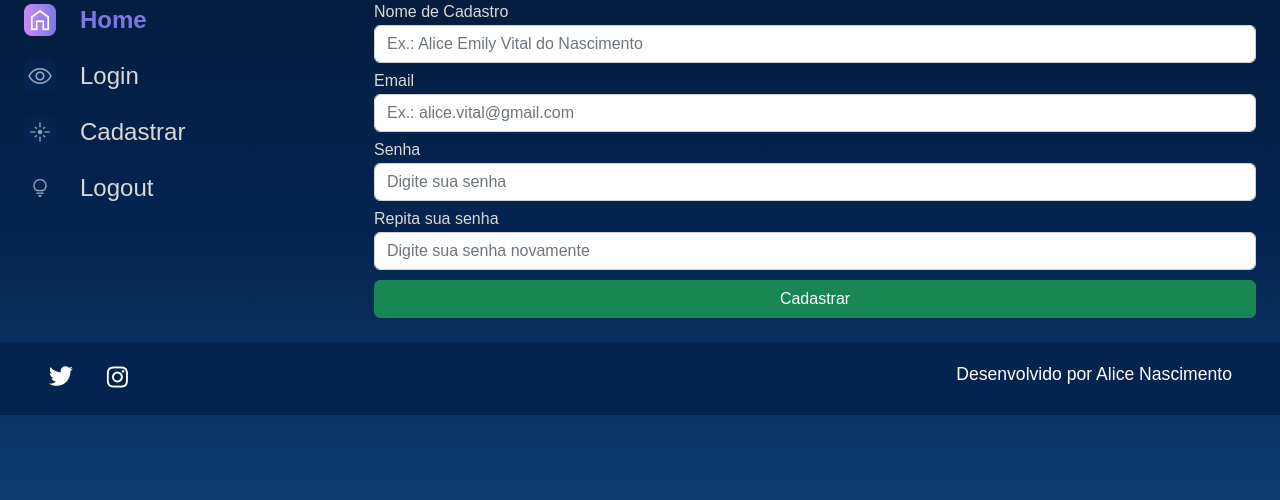
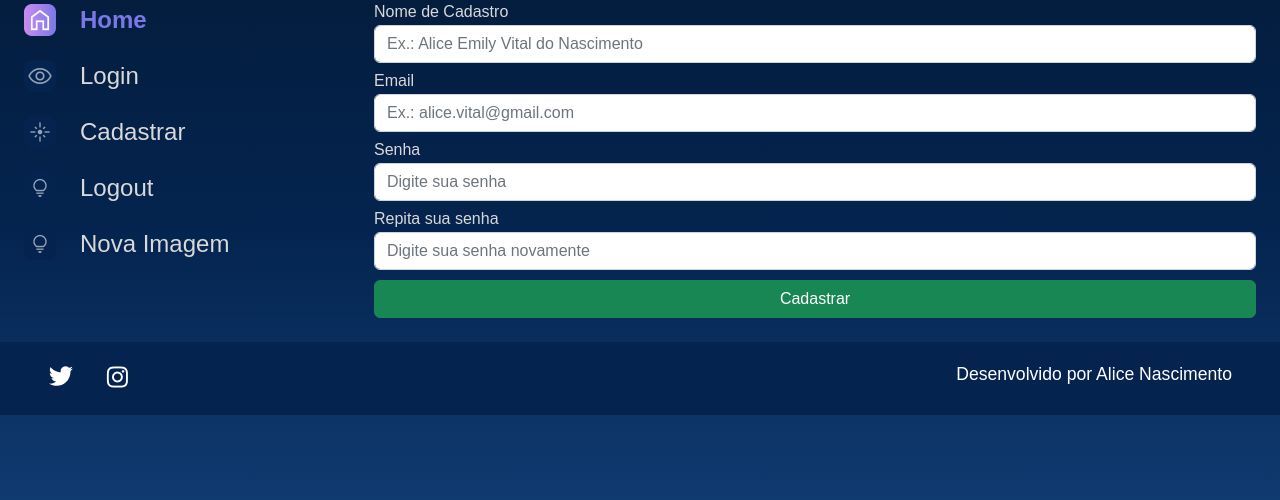
Before and after one commit to alicevital/space_project, a Django app: page /cadastro in a window 1280 px wide. Shown: the part 174-674 px from the top of the page. Run offline with Django 5.2, Linux system fonts and the light colour scheme.

Commit message:
feat: adiciona nova opção de postar imagens

```diff
--- a/templates/galeria/buscar.html
+++ b/templates/galeria/buscar.html
@@ -35,6 +35,7 @@
                     <a href="{% url 'login' %}"><img src="{% static '/assets/icones/1x/Mais vistas - inativo.png' %}"> Login</a>
                     <a href="{% url 'cadastro' %}"><img src="{% static '/assets/icones/1x/Novas - inativo.png' %}"> Cadastrar-se</a>
                     <a href="{% url 'logout' %}"><img src="{% static '/assets/icones/1x/Surpreenda-me - inativo.png' %}"> Logout</a>
+                    <a href=""><img src="{% static '/assets/icones/1x/Surpreenda-me - inativo.png' %}"> Nova Imagem</a>
                 </nav>
             </section>
             <section class="conteudo">
--- a/templates/galeria/imagem.html
+++ b/templates/galeria/imagem.html
@@ -32,6 +32,7 @@
                     <a href="{% url 'login' %}"><img src="{% static '/assets/icones/1x/Mais vistas - inativo.png' %}"> Login</a>
                     <a href="{% url 'cadastro' %}"><img src="{% static '/assets/icones/1x/Novas - inativo.png' %}"> Cadastrar-se</a>
                     <a href="{% url 'logout' %}"><img src="{% static '/assets/icones/1x/Surpreenda-me - inativo.png' %}"> Logout</a>
+                    <a href=""><img src="{% static '/assets/icones/1x/Surpreenda-me - inativo.png' %}"> Nova Imagem</a>
                 </nav>
             </section>
             <section class="conteudo">
--- a/templates/galeria/index.html
+++ b/templates/galeria/index.html
@@ -42,6 +42,7 @@
                     <a href="{% url 'login' %}"><img src="{% static '/assets/icones/1x/Mais vistas - inativo.png' %}"> Login</a>
                     <a href="{% url 'cadastro' %}"><img src="{% static '/assets/icones/1x/Novas - inativo.png' %}"> Cadastrar-se</a>
                     <a href="{% url 'logout' %}"><img src="{% static '/assets/icones/1x/Surpreenda-me - inativo.png' %}"> Logout</a>
+                    <a href=""><img src="{% static '/assets/icones/1x/Surpreenda-me - inativo.png' %}"> Nova Imagem</a>
                 </nav>
             </section>
             <section class="conteudo">
--- a/templates/usuarios/cadastro.html
+++ b/templates/usuarios/cadastro.html
@@ -42,6 +42,7 @@
                     <a href="{% url 'login' %}"><img src="{% static '/assets/icones/1x/Mais vistas - inativo.png' %}"> Login</a>
                     <a href="{% url 'cadastro' %}"><img src="{% static '/assets/icones/1x/Novas - inativo.png' %}"> Cadastrar</a>
                     <a href="{% url 'logout' %}"><img src="{% static '/assets/icones/1x/Surpreenda-me - inativo.png' %}"> Logout</a>
+                    <a href=""><img src="{% static '/assets/icones/1x/Surpreenda-me - inativo.png' %}"> Nova Imagem</a>
                 </nav>
             </section>
             <section class="galeria" style="margin-left: 5em">
--- a/templates/usuarios/login.html
+++ b/templates/usuarios/login.html
@@ -42,6 +42,7 @@
                     <a href="{% url 'login' %}"><img src="{% static '/assets/icones/1x/Mais vistas - inativo.png' %}"> Login</a>
                     <a href="{% url 'cadastro' %}"><img src="{% static '/assets/icones/1x/Novas - inativo.png' %}"> Cadastrar</a>
                     <a href="{% url 'logout' %}"><img src="{% static '/assets/icones/1x/Surpreenda-me - inativo.png' %}"> Logout</a>
+                    <a href=""><img src="{% static '/assets/icones/1x/Surpreenda-me - inativo.png' %}"> Nova Imagem</a>
                 </nav>
             </section>
             <section class="galeria" style="margin-left: 5em">
```
